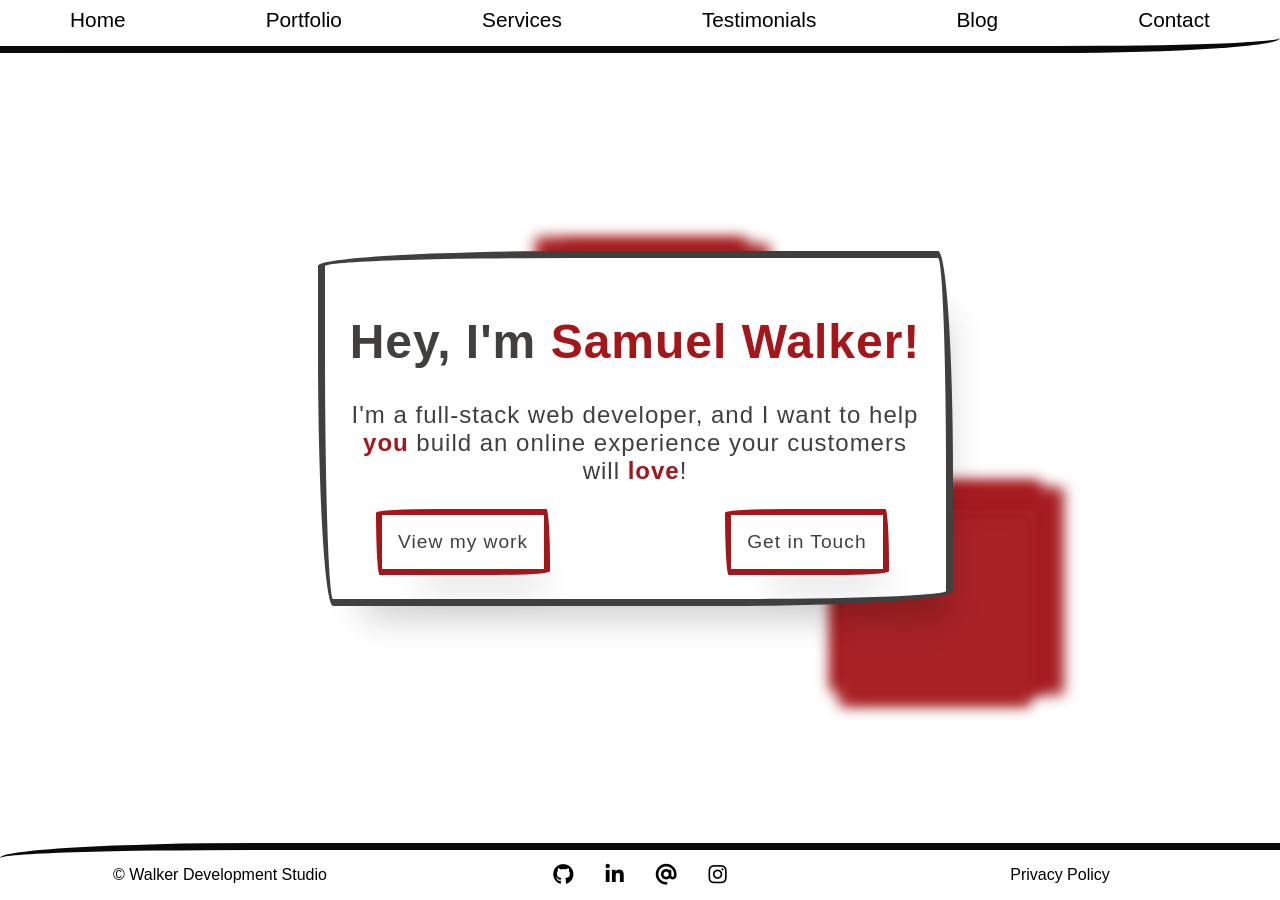
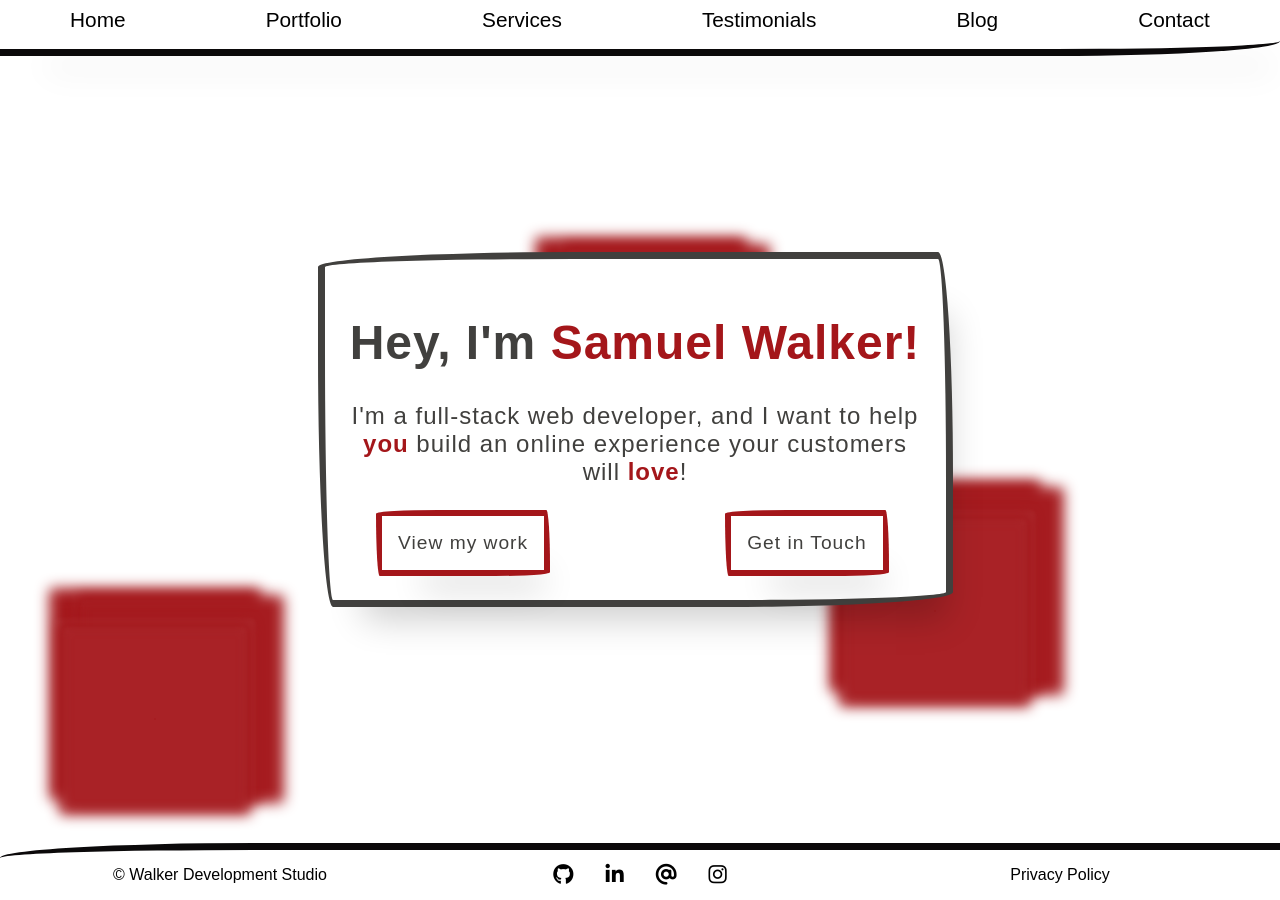
Before and after one commit to SamuelDW/samueldw.github.io, a Jekyll site: the page built from index.html, in a window 1280 px wide. Built offline with Jekyll 4.4.1, drawn with Linux system fonts in a browser that asks for light colours; nearby versions of some CDN libraries; some web fonts are replaced.

Commit message:
stopped header expanding

```diff
--- a/_sass/layout/_links.scss
+++ b/_sass/layout/_links.scss
@@ -9,6 +9,7 @@
 
 .header-link {
     color: black;
+    padding-bottom: 0.15rem;
 
     &:hover,
     &:active {
--- a/_sass/vendors/_ripple.scss
+++ b/_sass/vendors/_ripple.scss
@@ -1,27 +1,21 @@
 @use 'sass:math';
 
-#ripple- {
-  &one {
-    animation: rip1 6s 1;
-  }
-}
-
-.ripple,.ripple:before,.ripple:after {
-    display:block;
-    border-radius:1px;
-    width:1px;
-    height:1px;
-    animation: rip 6s 1 ;
-  }
-  .ripple {
-    z-index:-1;
-  }
-  .ripple:before,.ripple:after {
-    content:'';
-    position:absolute;
-  }
-  .ripple:before {-webkit-animation-delay:.2s;-moz-animation-delay:.2s;top:5px;left:25px;animation-delay:.2s;}
-  .ripple:after {-webkit-animation-delay:.8s;-moz-animation-delay:.8s;top:25px;left:0;animation-delay: .8s;}
+// .ripple,.ripple:before,.ripple:after {
+//     display:block;
+//     border-radius:1px;
+//     width:1px;
+//     height:1px;
+//     animation: rip 6s 1 ;
+//   }
+//   .ripple {
+//     z-index:-1;
+//   }
+//   .ripple:before,.ripple:after {
+//     content:'';
+//     position:absolute;
+//   }
+//   .ripple:before {-webkit-animation-delay:.2s;-moz-animation-delay:.2s;top:5px;left:25px;animation-delay:.2s;}
+//   .ripple:after {-webkit-animation-delay:.8s;-moz-animation-delay:.8s;top:25px;left:0;animation-delay: .8s;}
 
 ////
 .ripple,.ripple:before,.ripple:after {
@@ -43,6 +37,7 @@
   }
   .ripple:before {-webkit-animation-delay:.2s;-moz-animation-delay:.2s;top:5px;left:25px;animation-delay: rip 6s 1 forwards;}
   .ripple:after {-webkit-animation-delay:.8s;-moz-animation-delay:.8s;top:25px;left:0;animation-delay: rip 6s 1 forwards;}
+
 @-webkit-keyframes rip
 {
   0%  {
@@ -69,7 +64,6 @@
   }
 }
 @-moz-keyframes rip
-
   {
     0%  {
       box-shadow:0 0 0 0 transparent,
--- a/index.html
+++ b/index.html
@@ -17,9 +17,9 @@
     </div>
     <span class="ripple m-hide"></span>
     <span class="ripple m-hide"></span>
-    <span class="ripple m-hide"></span>
     <span class="ripple"></span>
-    <span class="ripple m-hide"></span>
+    <span class="ripple"></span>
+    <span class="ripple"></span>
     <span class="ripple m-hide"></span>
     <span class="ripple m-hide"></span>
     <span class="ripple"></span>
```
Also changed, not shown: _sass/pages/_index.scss (+0 -85 lines). Lines whose indentation alone changed are shown as unchanged.
